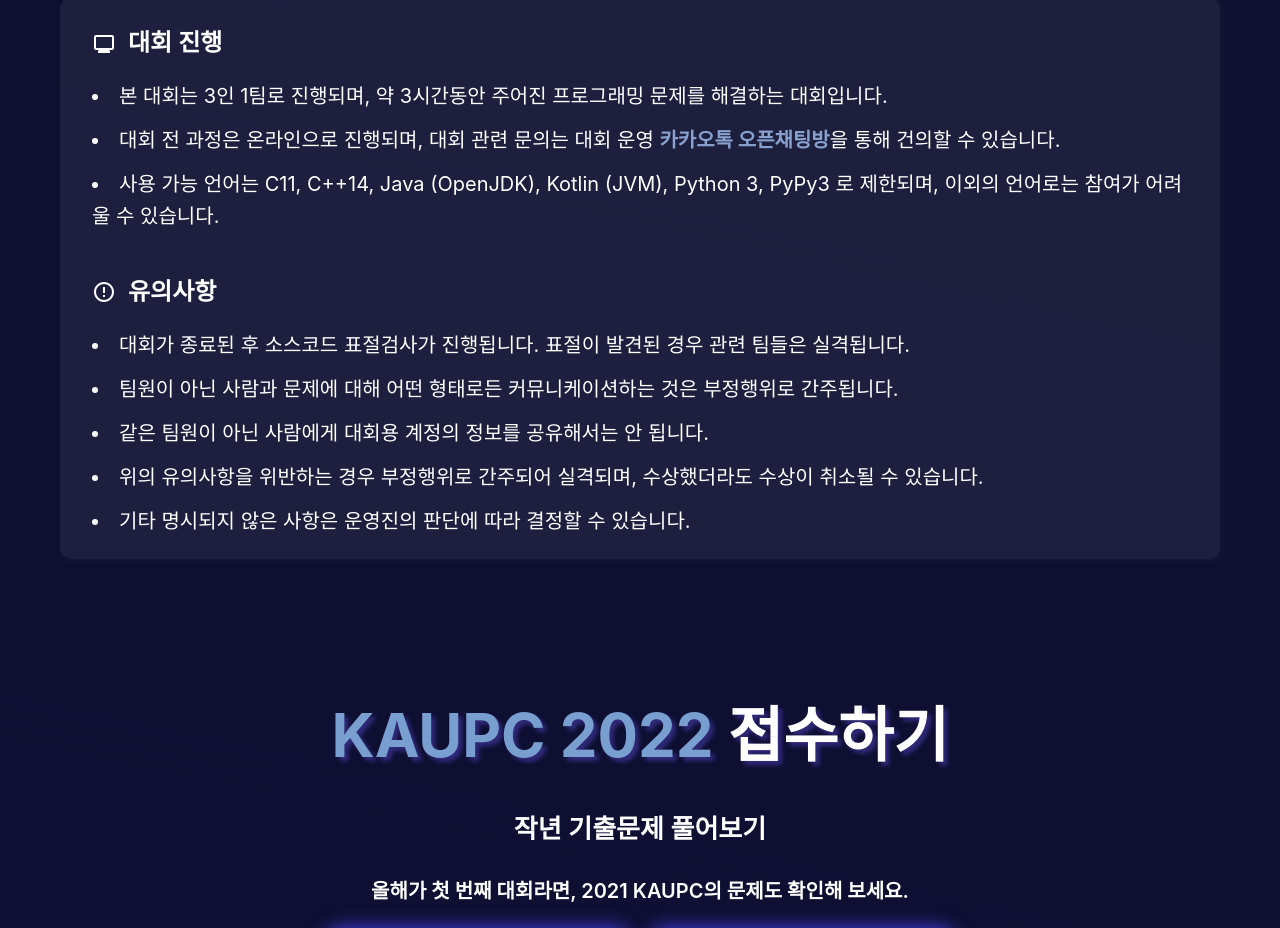
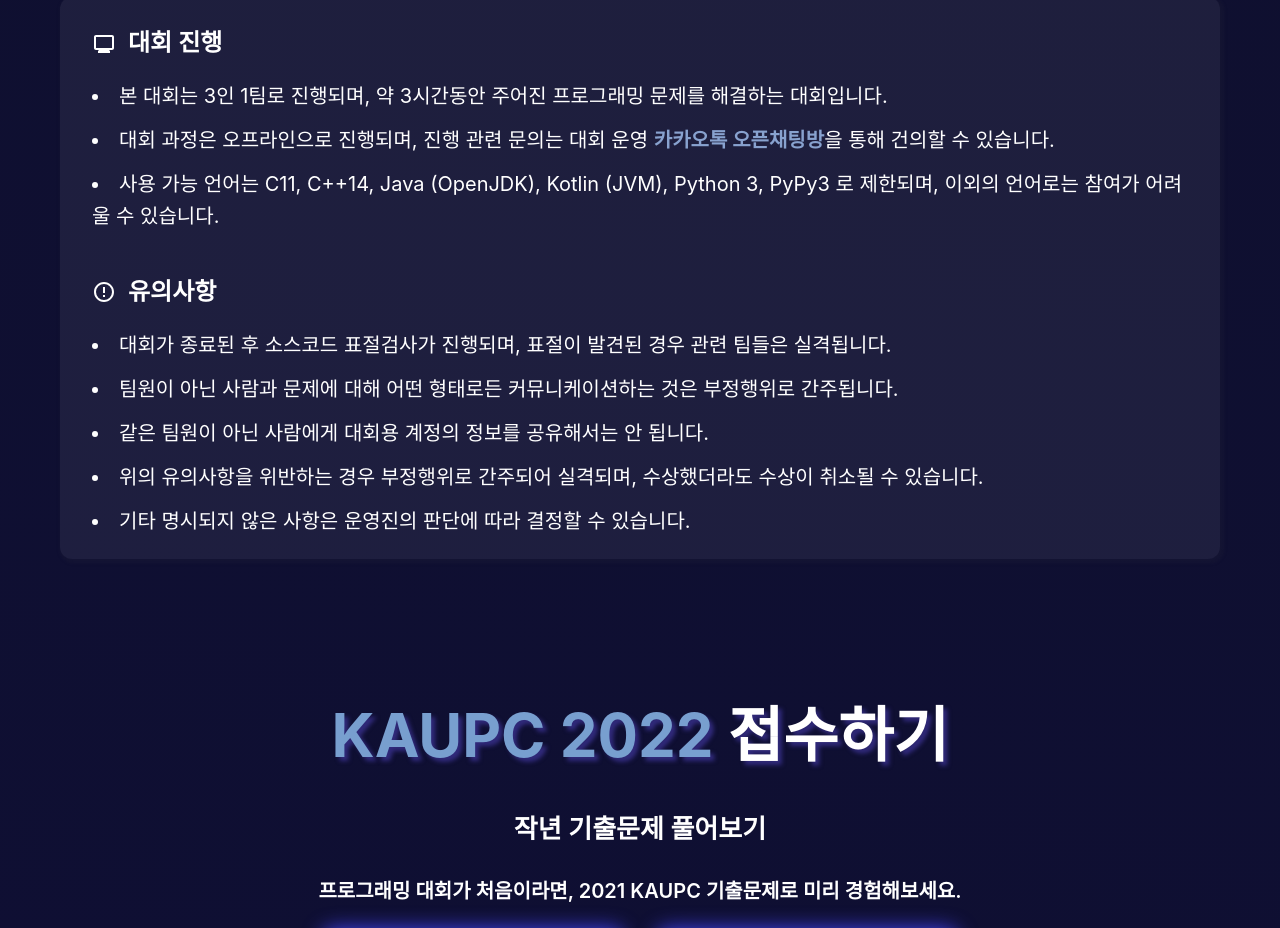
Before and after one commit to kauKoala/KAUPC-2022, a Next.js app: page / in a window 1280 px wide. Shown: the part 2020-2948 px from the top of the page. Built offline with nearby package versions, Linux system fonts and the light colour scheme; a web font is replaced by a local one.

Commit message:
chore(kaupc-2022): 마이너 텍스트 수정

```diff
--- a/components/Sections/FAQSection.jsx
+++ b/components/Sections/FAQSection.jsx
@@ -104,7 +104,7 @@
               }
             `}
           >
-            올해가 첫 번째 대회라면, 2021 KAUPC의 문제도 확인해 보세요.
+            프로그래밍 대회가 처음이라면, 2021 KAUPC 기출문제로 미리 경험해보세요.
           </Info>
           <PrevProblemButton
             css={css`
--- a/components/Sections/RuleSection.jsx
+++ b/components/Sections/RuleSection.jsx
@@ -24,10 +24,9 @@
         <RuleItem>
           본 대회는 3인 1팀로 진행되며, 약 3시간동안 주어진 프로그래밍 문제를 해결하는 대회입니다.
         </RuleItem>
-        <RuleItem style={{zIndex: 10}}>
-          대회 전 과정은 온라인으로 진행되며, 대회 관련 문의는 대회 운영{" "}
-          <a href={KAKAO_HELP_URL} target="_blank" rel="noopener noreferrer" style={{zIndex: 10}}>
-
+        <RuleItem style={{ zIndex: 10 }}>
+          대회 과정은 오프라인으로 진행되며, 진행 관련 문의는 대회 운영{" "}
+          <a href={KAKAO_HELP_URL} target="_blank" rel="noopener noreferrer" style={{ zIndex: 10 }}>
             <Strong
               css={css`
                 color: #88a2cf;
@@ -48,8 +47,7 @@
           유의사항
         </RuleSubTitle>
         <RuleItem>
-          대회가 종료된 후 소스코드 표절검사가 진행됩니다. 표절이 발견된 경우 관련 팀들은
-          실격됩니다.
+          대회가 종료된 후 소스코드 표절검사가 진행되며, 표절이 발견된 경우 관련 팀들은 실격됩니다.
         </RuleItem>
         <RuleItem>
           팀원이 아닌 사람과 문제에 대해 어떤 형태로든 커뮤니케이션하는 것은 부정행위로 간주됩니다.
```
